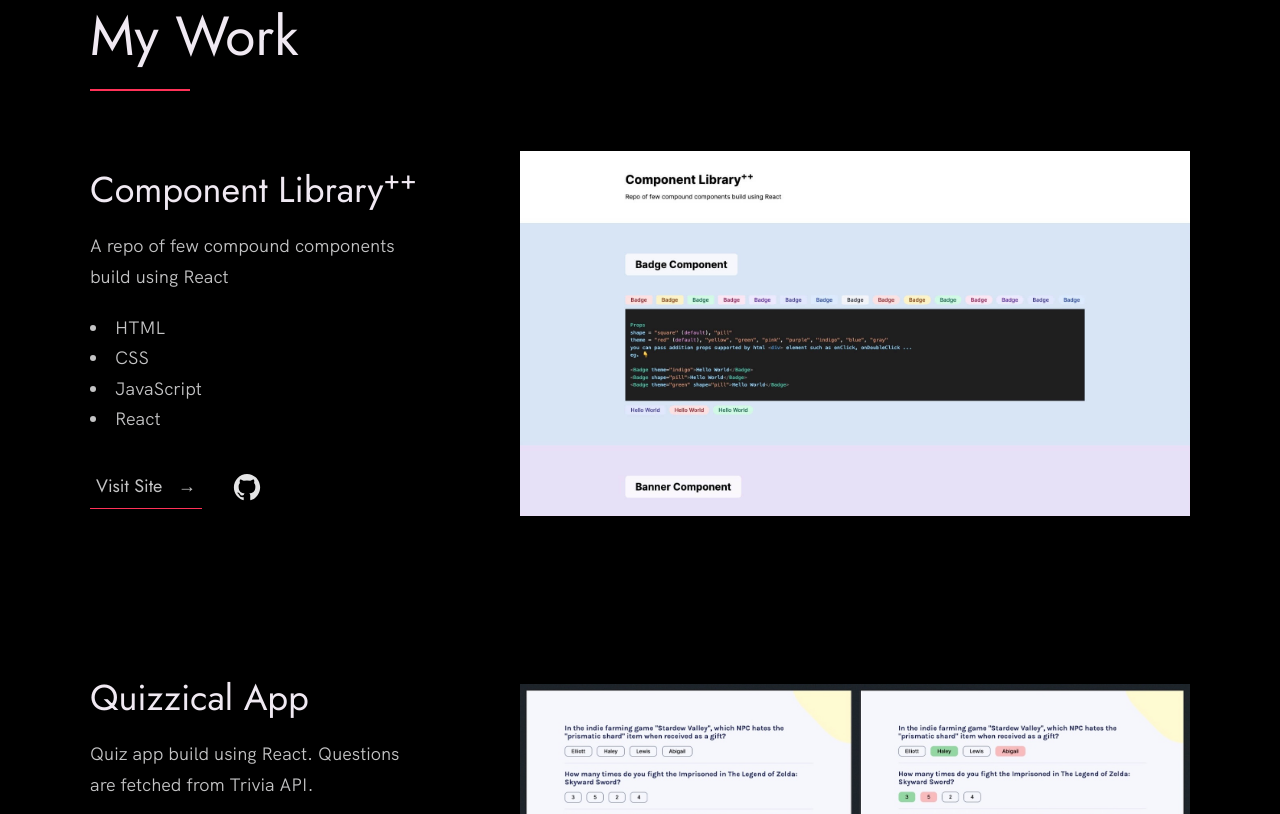
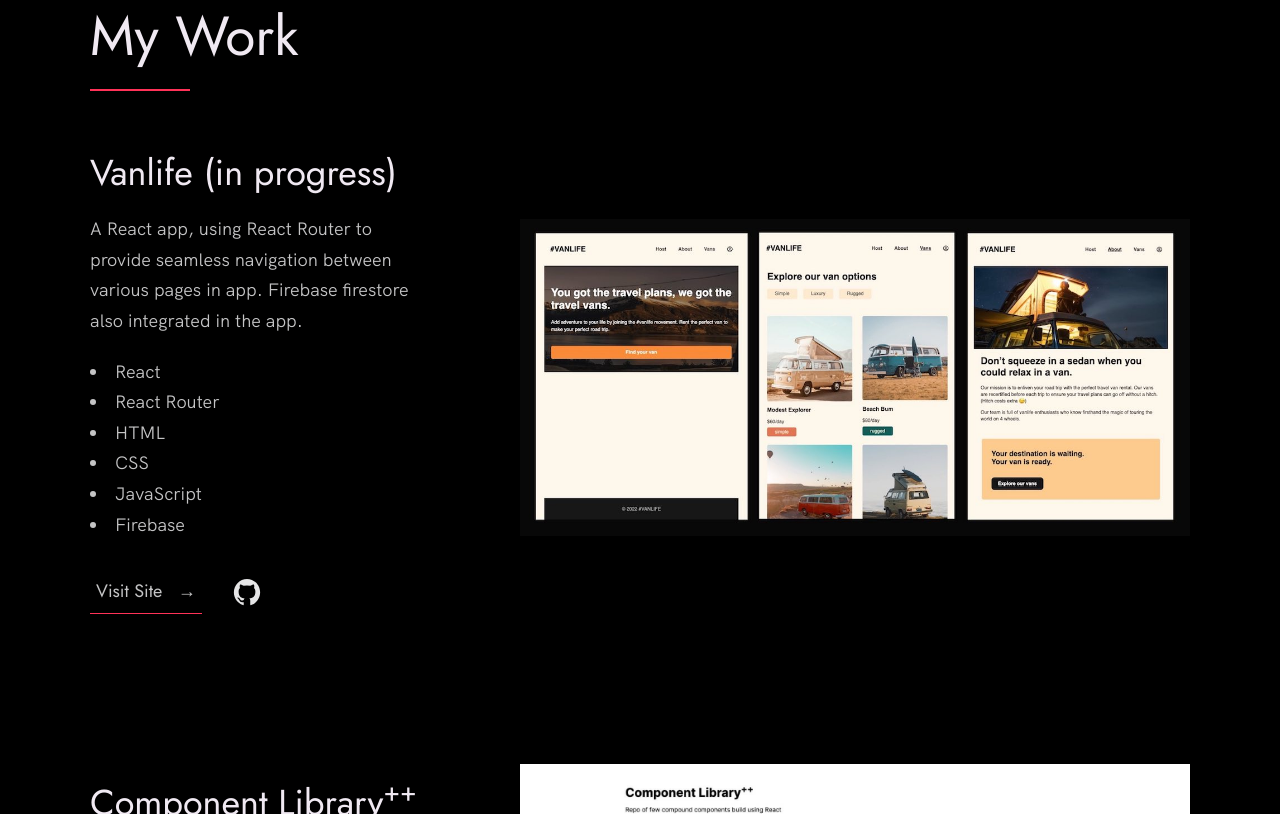
Before and after one commit to DeshalPadmakar/scrimba-portfolio, a plain HTML site: page index.html in a window 1280 px wide. Shown: the part 917-1731 px from the top of the page. Drawn offline with nearby package versions, Linux system fonts and the light colour scheme.

Commit message:
vanlife section added

```diff
--- a/index.html
+++ b/index.html
@@ -40,7 +40,7 @@
           <span>Deshal Padmakar</span>
         </h1>
         <p>
-          A Front-End Developer, passionate in building products using web technologies that solve real-world problems
+          A Frontend Developer, passionate in building products using web technologies that solve real-world problems
         </p>
         <a href="#contact" class="btn btn--pink">Get in touch</a>
       </div>
@@ -55,6 +55,36 @@
       <div class="row">
         <h2>My Work</h2>
         <div class="work__boxes">
+
+          <div class="work__box">
+            <div class="work__text">
+              <h3>Vanlife (in progress)</h3>
+              <p>
+                A React app, using React Router to provide seamless navigation
+                between various pages in app. Firebase firestore also integrated in the app.
+              </p>
+              <ul class="work__list">
+                <li>React</li>
+                <li>React Router</li>
+                <li>HTML</li>
+                <li>CSS</li>
+                <li>JavaScript</li>
+                <li>Firebase</li>
+              </ul>
+
+              <div class="work__links">
+                <a href="https://vanlife-deshal-padmakar.netlify.app/" class="link__text" target="_blank">
+                  Visit Site <span>&rarr;</span>
+                </a>
+                <a href="https://github.com/DeshalPadmakar/scrimba-vanlife" target="_blank">
+                  <img src="./images/github.svg" class="work__code" title="View Source Code" alt="GitHub">
+                </a>
+              </div>
+            </div>
+            <div class="work__image-box">
+              <img src="./images/vanlife.jpeg" class="work__image" alt="Project 1" />
+            </div>
+          </div>
 
           <div class="work__box">
             <div class="work__text">
```
Also changed, not shown: images/vanlife.jpeg (added).
